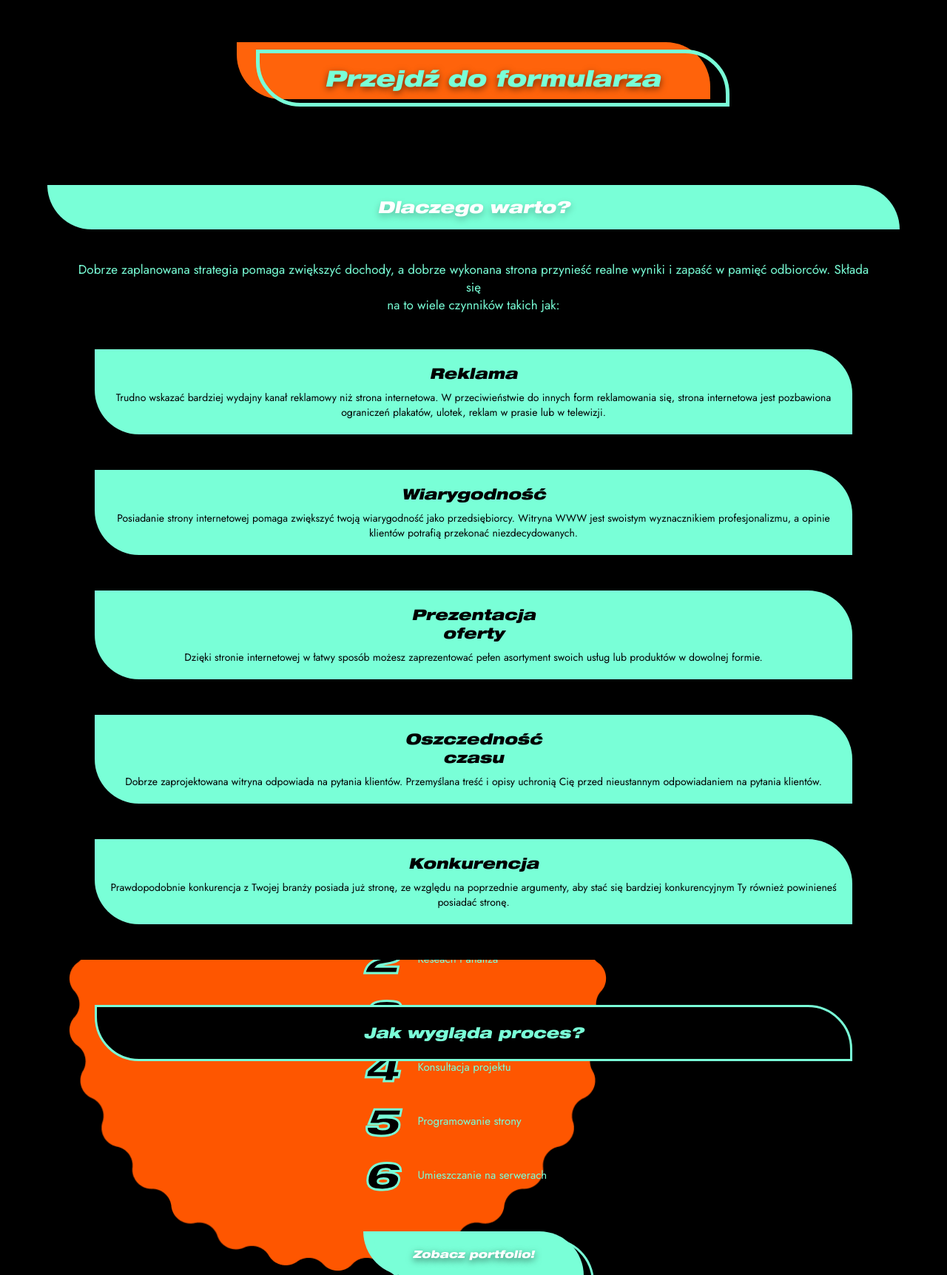
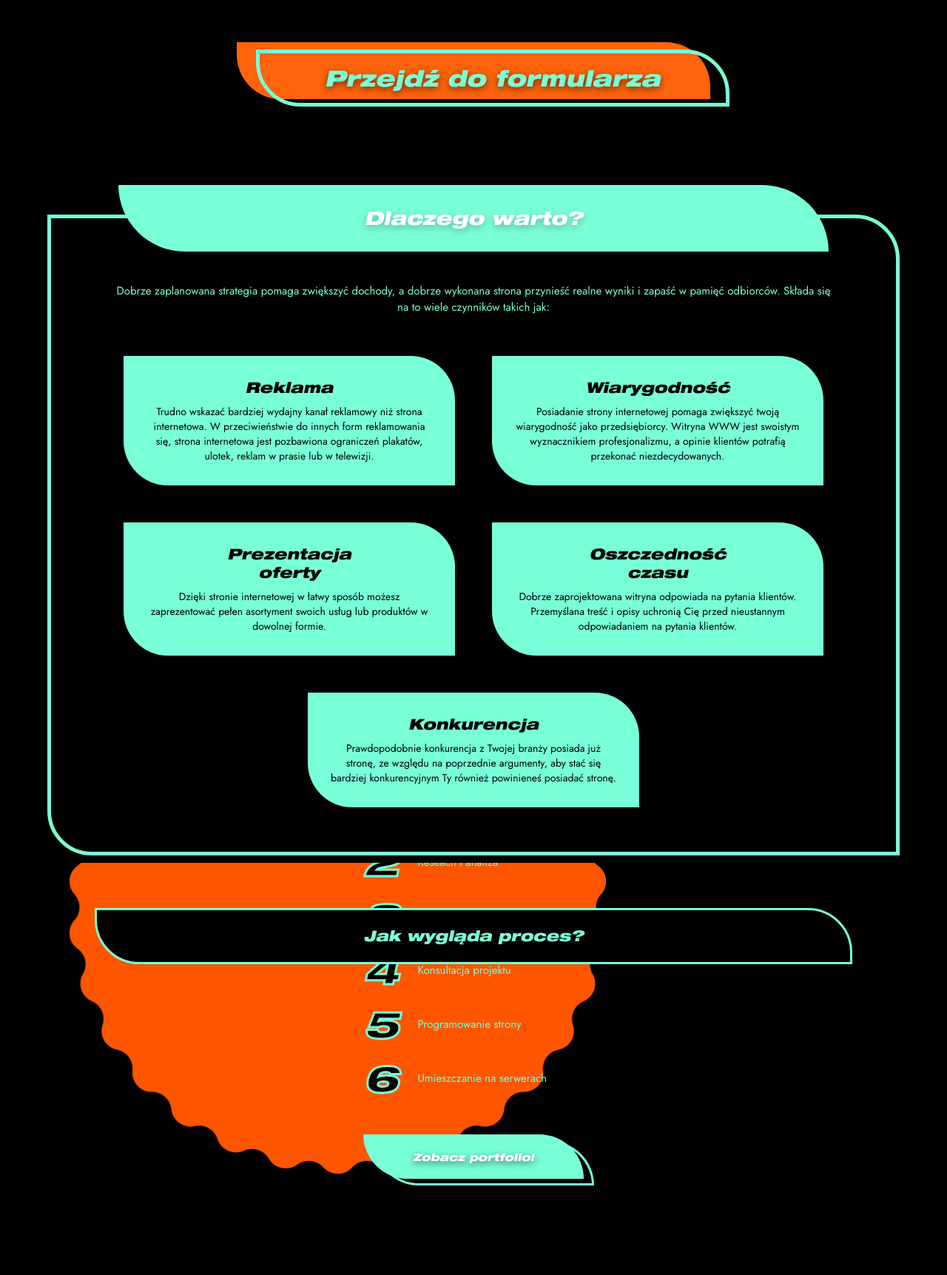
Before and after one commit to fornakter/buisness_card, a Flask app: page / in a window 1280 px wide. Shown: the part 2795-4518 px from the top of the page at 74% size. Run offline with Flask 2, Linux system fonts and the light colour scheme; style sheets or scripts are compiled from the project's sources.

Commit message:
changing why worth section

```diff
--- a/package.json
+++ b/package.json
@@ -3,7 +3,7 @@
   "version": "1.0.0",
   "description": "Website with our first projekt.",
   "scripts": {
-    "build:dev": "rm -rf dist && parcel templates/contact.html",
+    "build:dev": "rm -rf dist && parcel templates/main.html",
     "build:prod": "rm -rf dist && parcel build templates/main.html --public-url ."
   },
   "repository": {
--- a/static/styles/_footer.scss
+++ b/static/styles/_footer.scss
@@ -238,11 +238,63 @@
 }
 
 @media screen and (min-width: 768px) {
+  .offer__form-link {
+    width: 50%;
+  }
+  .worth {
+    margin-bottom: 5rem;
+    position: relative;
+    &::after {
+      content: "";
+      position: absolute;
+      width: 90%;
+      height: 100%;
+      background: none;
+      border: 5px solid $secondary-color;
+      top: 4rem;
+      left: 5%;
+      border-radius: 0 6rem 0 6rem;
+      z-index: -1;
+    }
+    &__title {
+      width: 75%;
+      height: 9rem;
+      border-radius: 0 9rem 0 9rem;
+      font-size: 2.5rem;
+    }
+
+    &__text {
+      font-size: 1.5rem;
+      margin: 0 auto 3rem;
+    }
+
+    &__big-box {
+      display: flex;
+      flex-wrap: wrap;
+      width: 100%;
+      justify-content: center;
+    }
+
+    &__box {
+      width: 35%;
+      padding: 3rem;
+      margin: 2.5rem;
+
+      // &:nth-child(2) {
+      //   border-radius: 6rem 0 6rem 0;
+      // }
+
+      // &:nth-child(3) {
+      //   border-radius: 6rem 0 6rem 0;
+      // }
+    }
+  }
+
   .process {
     margin-bottom: -40rem;
     &__gear-img {
       width: 75rem;
-      bottom: 30%;
+      bottom: 21%;
       left: 1rem;
     }
 
```
